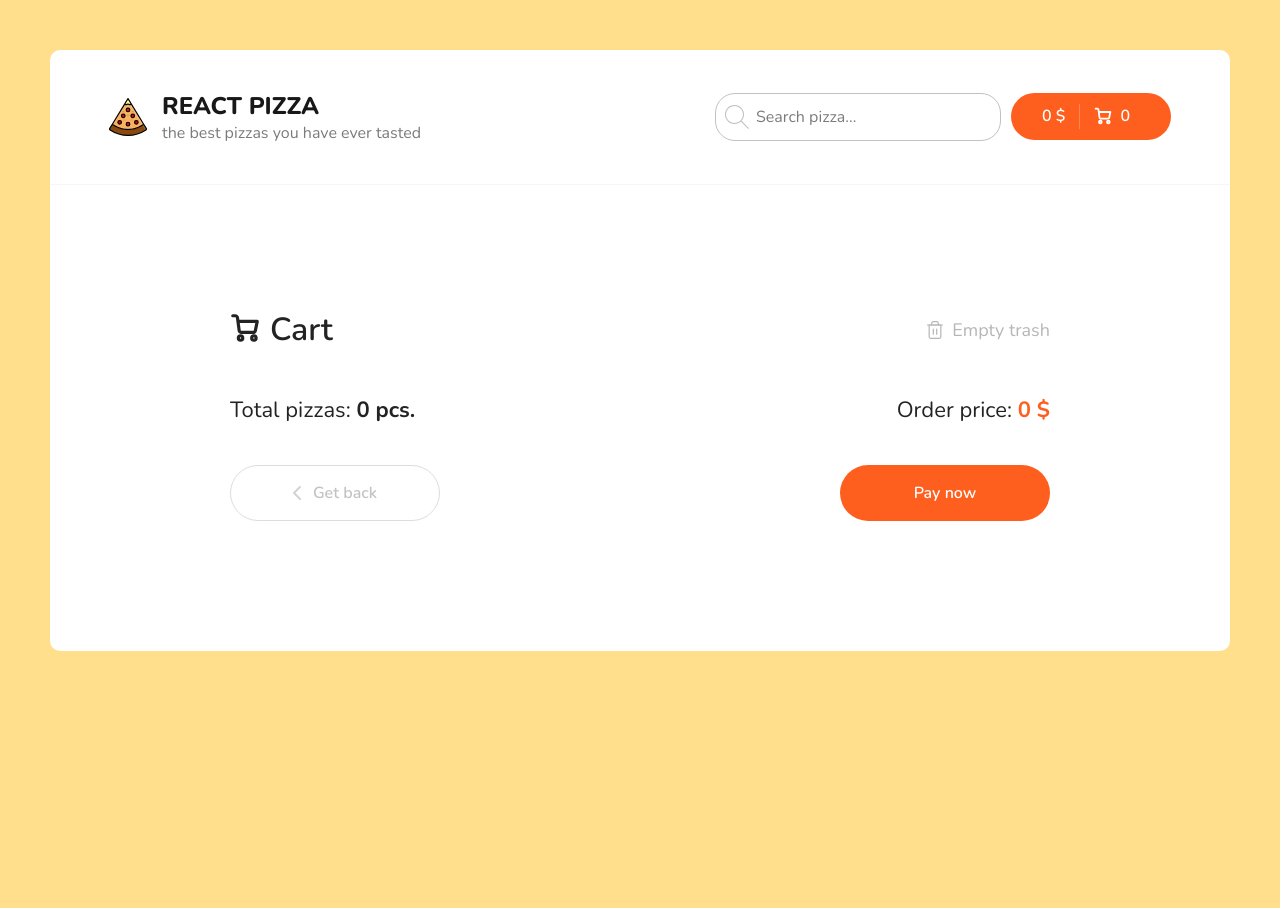
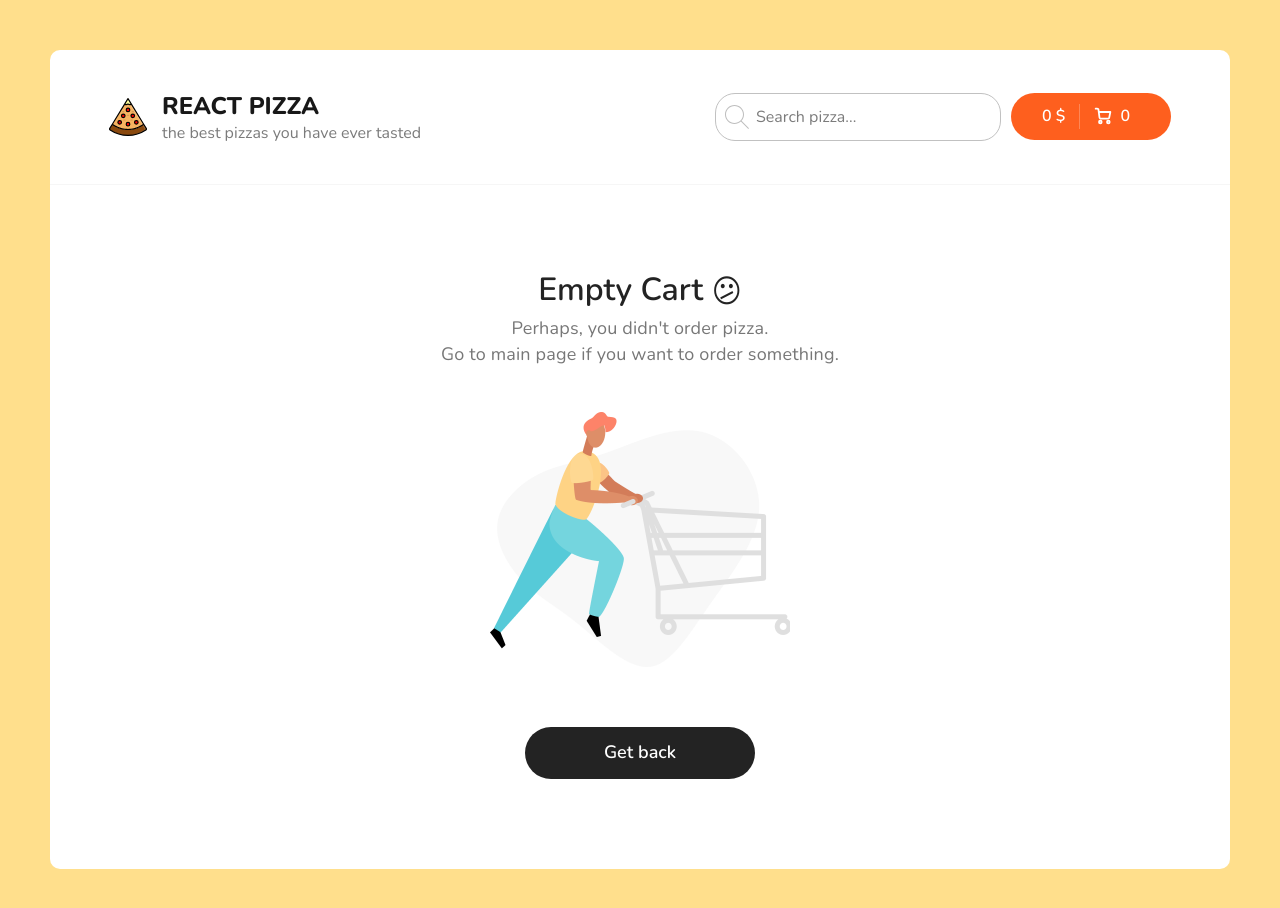
Before and after one commit to Shy11er/react-pizza, a React (Create React App) app: page /cart in a window 1280 px wide. Shown: the top 908 px of the page. Before the commit the page ends 800 px from the top, so only its background shows below. Built offline with nearby package versions, Linux system fonts and the light colour scheme.

Commit message:
layout update

```diff
--- /dev/null
+++ b/src/components/EmptyCart.jsx
@@ -0,0 +1,26 @@
+import React from "react";
+import { Link } from "react-router-dom";
+import emptyLogo from '../assets/img/empty-cart.png';
+
+const EmptyCart = () => {
+  return (
+    <div className="cart__empty">
+      <div className="cart cart--empty">
+        <h2>
+          Empty Cart <icon>😕</icon>
+        </h2>
+        <p>
+          Perhaps, you didn't order pizza.
+          <br />
+          Go to main page if you want to order something.
+        </p>
+        <img src={emptyLogo} alt="Empty cart" />
+        <Link to='/' className="button button--black">
+          <span>Get back</span>
+        </Link>
+      </div>
+    </div>
+  );
+};
+
+export default EmptyCart;
--- a/src/pages/Cart.jsx
+++ b/src/pages/Cart.jsx
@@ -1,6 +1,8 @@
 import React from "react";
 import { Link } from "react-router-dom";
+
 import CartItem from "../components/CartItem";
+import EmptyCart from "../components/EmptyCart";
 
 import { useSelector, useDispatch } from "react-redux";
 import { clearItems } from "../redux/slices/cartSlice";
@@ -10,6 +12,10 @@ const Cart = () => {
   const { items, totalPrice } = useSelector((state) => state.cart);
 
   const total = items.reduce((sum, item) => sum + item.count, 0);
+
+  if (items.length === 0) {
+    return <EmptyCart />
+  }
 
   return (
     <div className="content">
--- a/src/scss/app.scss
+++ b/src/scss/app.scss
@@ -58,13 +58,22 @@ body {
   }
 }
 
+.cart__empty {
+  display: flex;
+  padding: 90px;
+
+  @media (max-width: 700px) {
+    padding: 50px;
+  }
+}
+
 .container {
   width: $container-width;
   margin: 0 auto;
 
   &--cart {
     max-width: 820px;
-    margin: 90px auto;
+    padding: 90px auto;
     .content__title {
       margin: 0;
     }
@@ -358,9 +367,9 @@ body {
   }
 
   .selected {
-    a{
+    a {
       background-color: #fe5f1e;
-        color: #fff;
+      color: #fff;
     }
   }
 }
```
